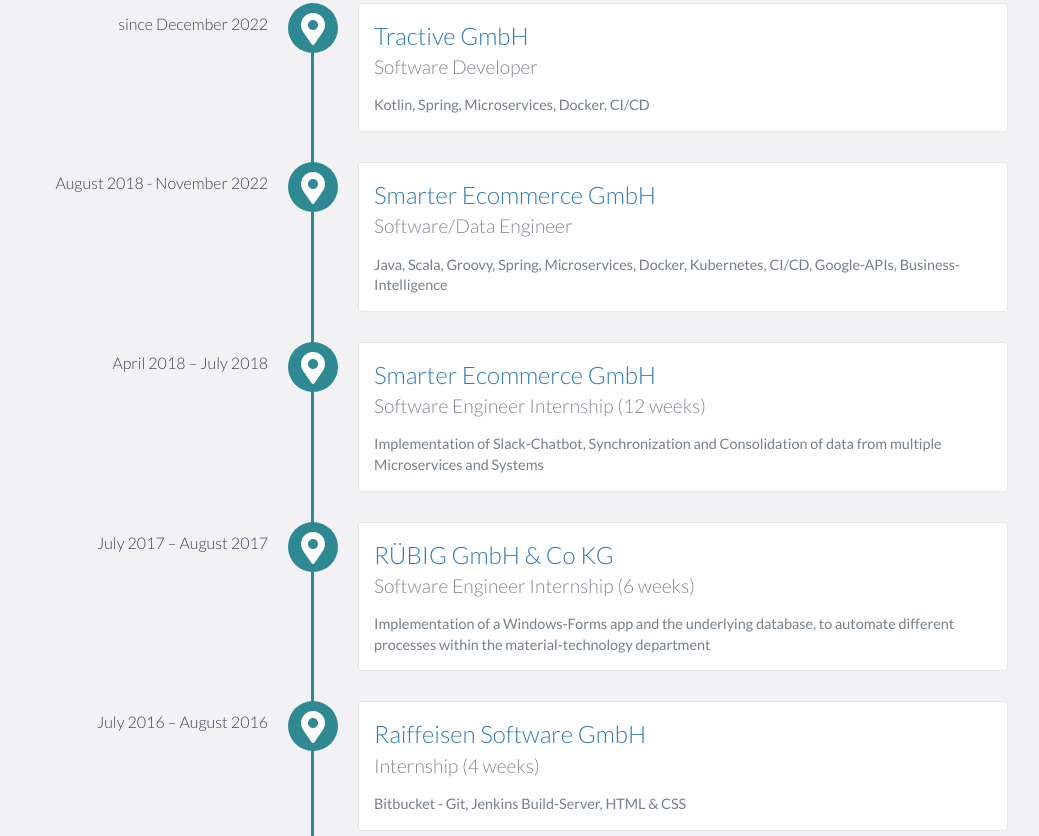
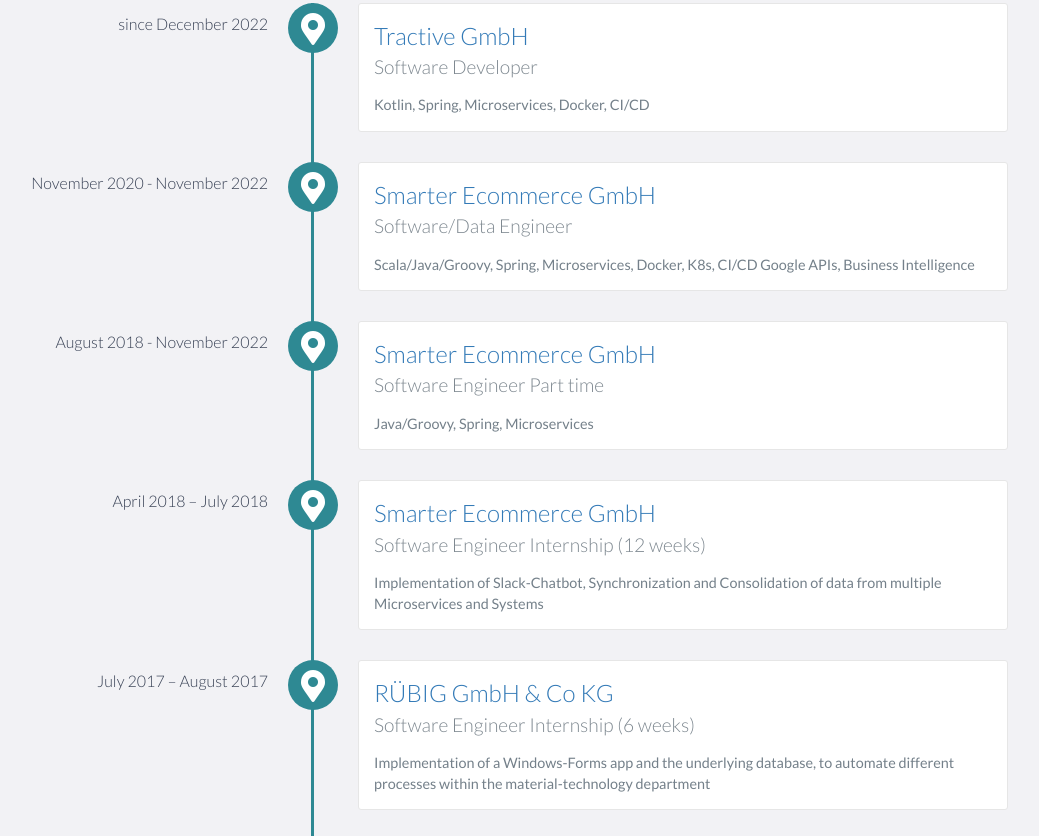
Before and after one commit to Geanik/geanik.github.io, a website: page index.html in a window 1280 px wide. Shown: the part 1424-2260 px from the top of the page, without its empty margins (132-1171 px from the left). Drawn offline with nearby package versions, Linux system fonts and the light colour scheme.

Commit message:
Divide smec section into part- and full-time

```diff
--- a/index.html
+++ b/index.html
@@ -121,11 +121,19 @@
                 </p>
             </div>
 
-            <div data-date="August 2018 - November 2022">
+            <div data-date="November 2020 - November 2022">
                 <h3><a href="https://smarter-ecommerce.com/en/">Smarter Ecommerce GmbH</a></h3>
                 <h4>Software/Data Engineer</h4>
                 <p>
-                    Java, Scala, Groovy, Spring, Microservices, Docker, Kubernetes, CI/CD, Google-APIs, Business-Intelligence
+                    Scala/Java/Groovy, Spring, Microservices, Docker, K8s, CI/CD Google APIs, Business Intelligence
+                </p>
+            </div>
+
+            <div data-date="August 2018 - November 2022">
+                <h3><a href="https://smarter-ecommerce.com/en/">Smarter Ecommerce GmbH</a></h3>
+                <h4>Software Engineer Part time</h4>
+                <p>
+                    Java/Groovy, Spring, Microservices
                 </p>
             </div>
 
```
